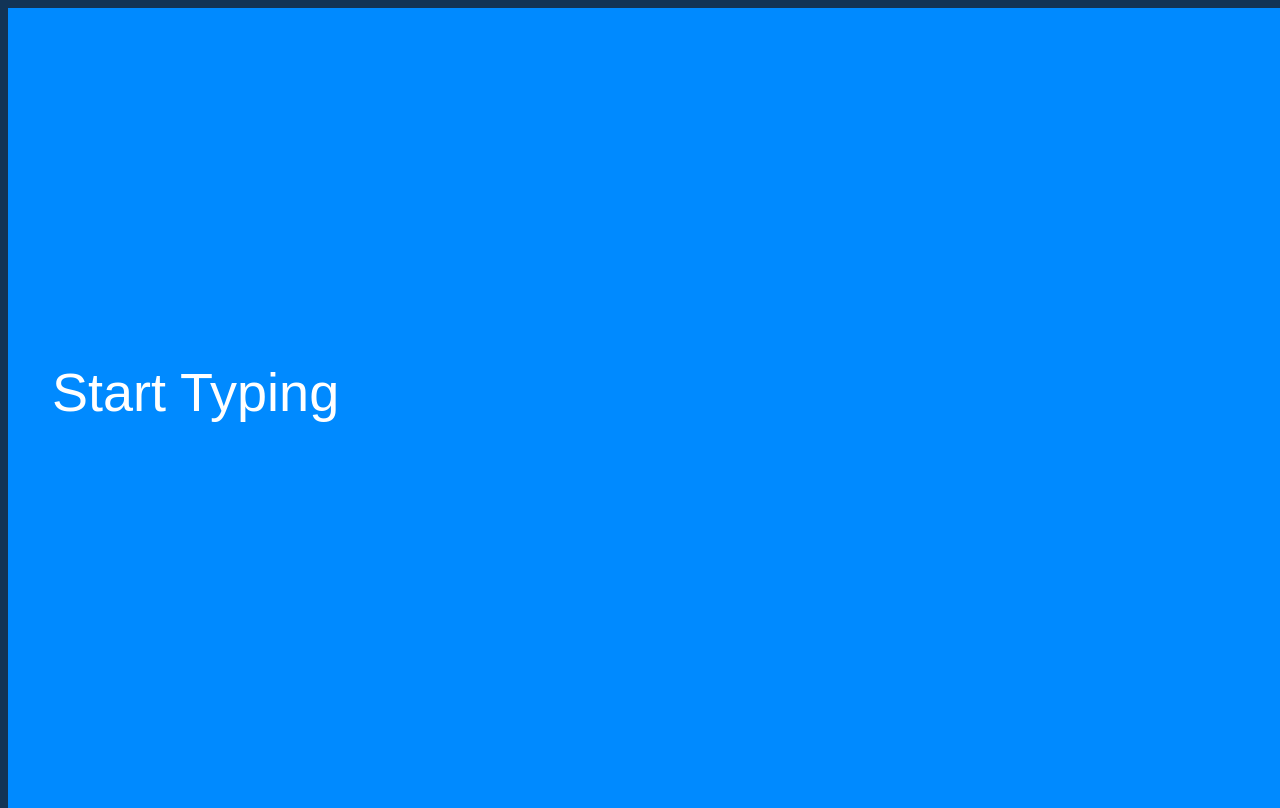
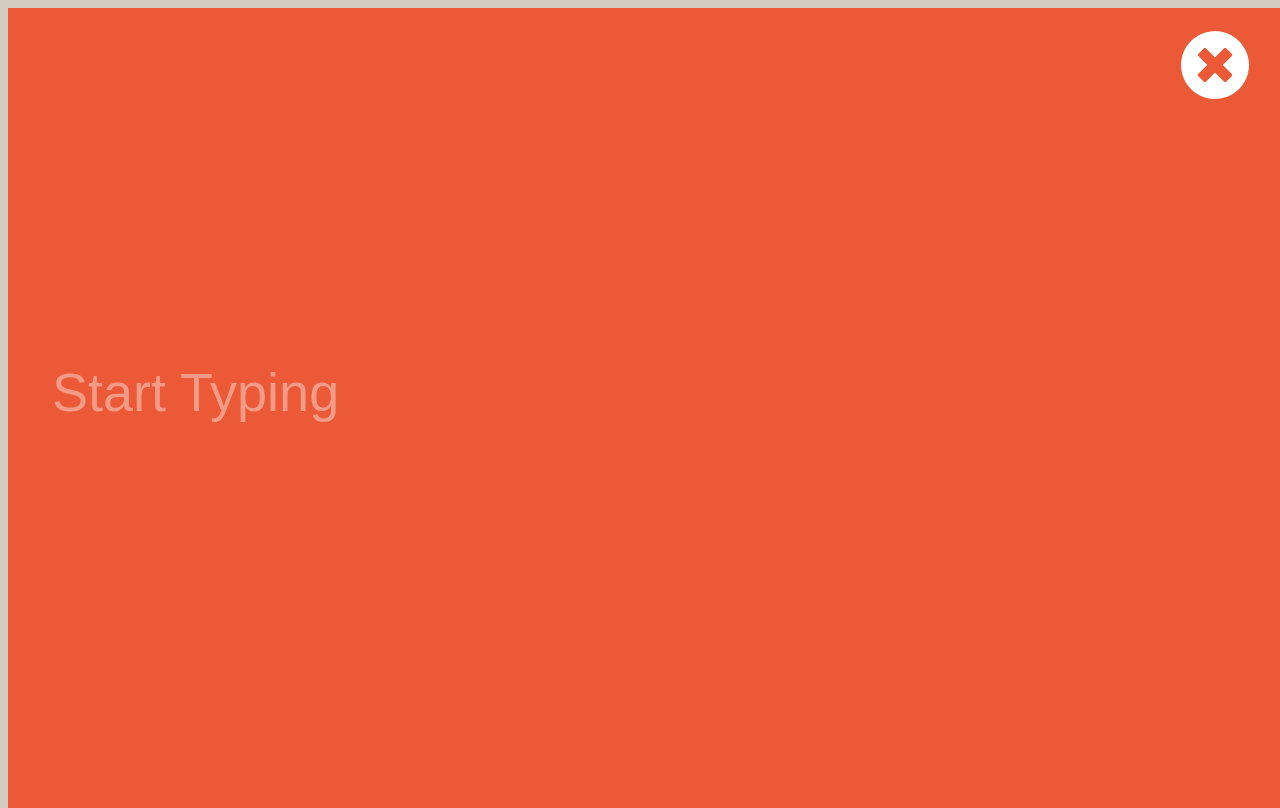
Before and after one commit to shivero/vue-fullscreen-material-search, a Vue app: page / in a window 1280 px wide. Both pictures are taken after a click on the element 648 px from the left and 38 px from the top of the page. Built offline with nearby package versions, Linux system fonts and the light colour scheme.

Commit message:
Added support for font-awesome icons, new theme

```diff
--- a/src/components/HelloWorld.vue
+++ b/src/components/HelloWorld.vue
@@ -6,16 +6,16 @@
 
 <div class='control' @click="expandSearch">
     <div class='btn-material'>
-     <i class="fas fa-search icon-material-search"></i>
+    <font-awesome-icon icon="search" class="icon-material-search" />
     </div>
   </div>
 </div>
+<font-awesome-icon icon="times-circle" class="icon-close" @click="collapseSearch" />
 
-<i class='fas fa-times icon-close' @click="collapseSearch"></i>
 <div class='search-input'>
   <input class='input-search' placeholder='Start Typing' type='text'>
 </div>
-<p>Lorem ipsum dolor sit amet consectetur adipisicing elit. Culpa ratione maxime, suscipit, ab, non at architecto in est aut quo totam praesentium id ipsam porro esse iure. Enim neque, repellat magnam magni vitae recusandae, dicta quibusdam adipisci unde ratione cumque! Fuga impedit laudantium, ex eaque repellat delectus unde cupiditate, aspernatur mollitia nisi nemo veniam a, sequi aliquid cum eveniet repellendus beatae soluta sunt officia in exercitationem possimus! Animi eum expedita totam blanditiis. Consequuntur velit expedita amet, ipsa laborum aspernatur totam cumque sunt incidunt assumenda et minima, a veritatis repellat dolorum nostrum aperiam officia dolorem! Excepturi ducimus reiciendis voluptas. Quod necessitatibus omnis natus dignissimos tempora maxime perferendis ex ut in molestias similique consequuntur eius, repudiandae soluta ipsum est, praesentium deserunt animi quisquam? Eligendi ex odit perspiciatis magni, alias accusantium voluptates excepturi. Ut qui exercitationem et ad rem itaque cum vitae nostrum recusandae, porro sint, hic quae officia amet minima modi earum. Atque quae fuga esse veniam nisi magni minus quibusdam accusantium labore nemo modi quod dolorem eaque voluptatum sequi deleniti quas recusandae consequatur, impedit quo autem mollitia. Autem earum nesciunt asperiores, eius quia magni enim id quos explicabo quas laborum aperiam pariatur a tenetur, vero error in? Et possimus ipsa id.</p>
+<p>Lorem ipsum dolor sdit amet consectetur adipisicing elit. Culpa ratione maxime, suscipit, ab, non at architecto in est aut quo totam praesentium id ipsam porro esse iure. Enim neque, repellat magnam magni vitae recusandae, dicta quibusdam adipisci unde ratione cumque! Fuga impedit laudantium, ex eaque repellat delectus unde cupiditate, aspernatur mollitia nisi nemo veniam a, sequi aliquid cum eveniet repellendus beatae soluta sunt officia in exercitationem possimus! Animi eum expedita totam blanditiis. Consequuntur velit expedita amet, ipsa laborum aspernatur totam cumque sunt incidunt assumenda et minima, a veritatis repellat dolorum nostrum aperiam officia dolorem! Excepturi ducimus reiciendis voluptas. Quod necessitatibus omnis natus dignissimos tempora maxime perferendis ex ut in molestias similique consequuntur eius, repudiandae soluta ipsum est, praesentium deserunt animi quisquam? Eligendi ex odit perspiciatis magni, alias accusantium voluptates excepturi. Ut qui exercitationem et ad rem itaque cum vitae nostrum recusandae, porro sint, hic quae officia amet minima modi earum. Atque quae fuga esse veniam nisi magni minus quibusdam accusantium labore nemo modi quod dolorem eaque voluptatum sequi deleniti quas recusandae consequatur, impedit quo autem mollitia. Autem earum nesciunt asperiores, eius quia magni enim id quos explicabo quas laborum aperiam pariatur a tenetur, vero error in? Et possimus ipsa id.</p>
 </div>
 </template>
 
--- a/src/components/hello.scss
+++ b/src/components/hello.scss
@@ -1,18 +1,17 @@
-$color-header: #0a2947;
-$color-button: #008aff;
-$color-placeholder: #fff;
+$color-button: #eb5937;
+$color-placeholder: rgba(255, 255, 255, 0.4);
 $btn-material-size: 60px;
 html,
 body {
   width: 100%;
   height: 100%;
   overflow-x: hidden;
-  background-color: #123456;
+  background-color: #d3cbbd;
 }
 
 body {
   font-family: "Roboto", sans-serif;
-  color: #fff;
+  color: #1c1919;
   letter-spacing: 0.2px;
   /* Search Active */
   &.search-active {
@@ -74,17 +73,28 @@ body {
     font-weight: 200;
   }
   ::-webkit-input-placeholder {
+    /* WebKit, Blink, Edge */
     color: $color-placeholder;
   }
   :-moz-placeholder {
+    /* Mozilla Firefox 4 to 18 */
     color: $color-placeholder;
-    opacity: 1;
   }
   ::-moz-placeholder {
+    /* Mozilla Firefox 19+ */
     color: $color-placeholder;
-    opacity: 1;
   }
   :-ms-input-placeholder {
+    /* Internet Explorer 10-11 */
+    color: $color-placeholder;
+  }
+  ::-ms-input-placeholder {
+    /* Microsoft Edge */
+    color: $color-placeholder;
+  }
+
+  ::placeholder {
+    /* Most modern browsers support this now. */
     color: $color-placeholder;
   }
 }
@@ -93,12 +103,6 @@ body {
   padding-right: 50px;
   padding-left: 50px;
   position: relative;
-  &.container-dark {
-    background: $color-header;
-    opacity: 0.9;
-
-    color: #fff;
-  }
 }
 
 .control {
--- a/src/main.js
+++ b/src/main.js
@@ -2,6 +2,15 @@
 // (runtime-only or standalone) has been set in webpack.base.conf with an alias.
 import Vue from "vue";
 import App from "./App";
+
+import { library } from "@fortawesome/fontawesome-svg-core";
+import { faSearch, faTimesCircle } from "@fortawesome/free-solid-svg-icons";
+import { FontAwesomeIcon } from "@fortawesome/vue-fontawesome";
+
+library.add(faSearch, faTimesCircle);
+
+Vue.component("font-awesome-icon", FontAwesomeIcon);
+
 Vue.config.productionTip = false;
 
 /* eslint-disable no-new */
```
Also changed, not shown: package.json (+9 -3 lines).
